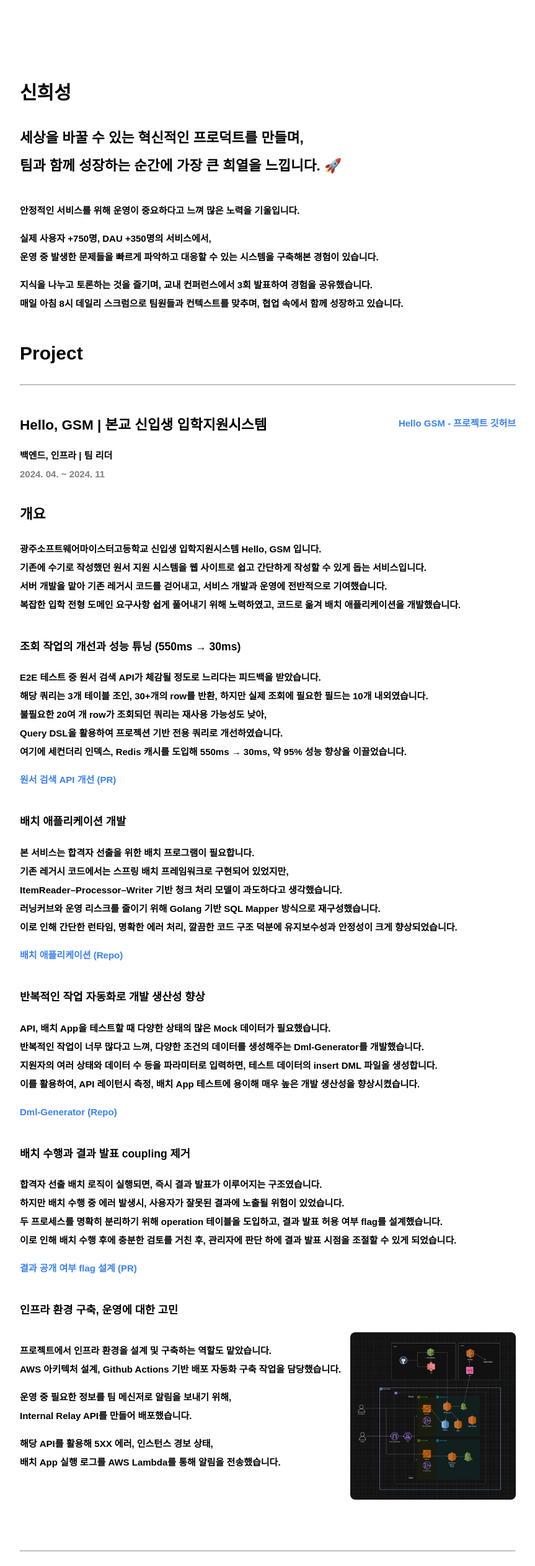
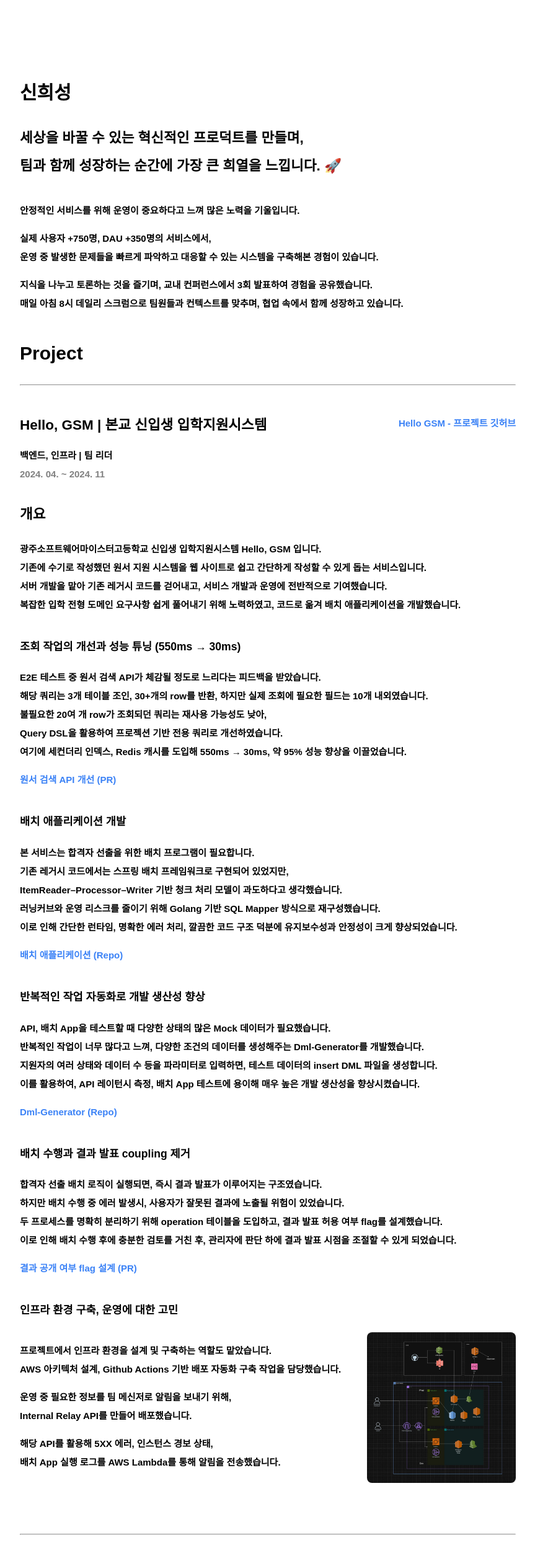
Before and after one commit to vumrra/mdx-resume, a React (Vite) app: page / in a window 1280 px wide. Shown: the top 2526 px of the page at 62% size, without its empty margins (208-1071 px from the left). Built offline with nearby package versions, Linux system fonts and the light colour scheme; a web font is replaced by a local one.

Commit message:
update: img size

```diff
--- a/src/index.css
+++ b/src/index.css
@@ -39,7 +39,7 @@ a {
 }
 
 .small-img {
-  width: 35%;
+  width: 30%;
 }
 
 .img {
```
